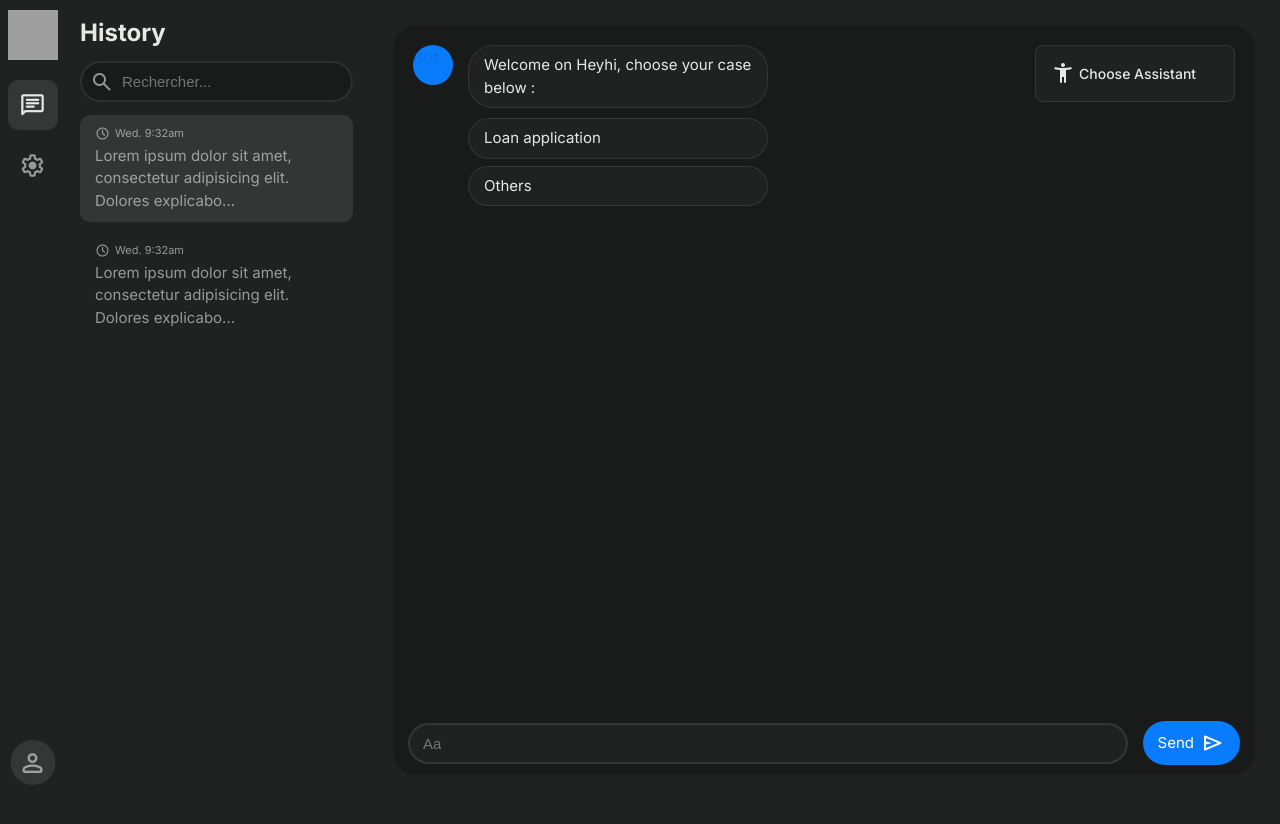
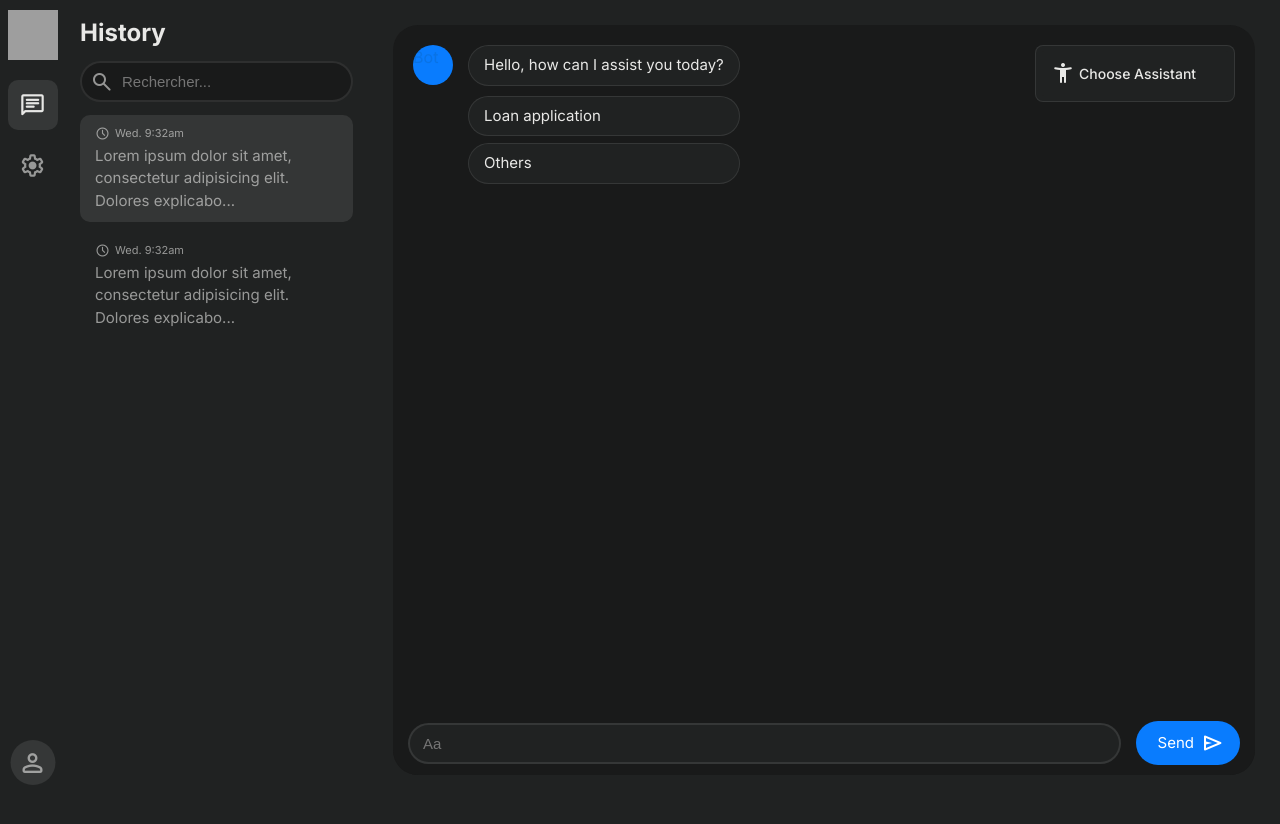
Before and after one commit to Shonned/Heyhi, a React (Vite) app in the folder frontend/: page / in a window 1280 px wide. Shown: the top 824 px of the page. Built offline with nearby package versions, Linux system fonts and the light colour scheme; grey boxes are pictures that could not be loaded.

Commit message:
chatbot improvements

```diff
--- a/frontend/src/components/ChatBot/ChatBot.jsx
+++ b/frontend/src/components/ChatBot/ChatBot.jsx
@@ -5,32 +5,52 @@ import { MessageBot, MessageUser } from './Message/Message.jsx';
 import SelectAssistant from "./SelectAssistant/SelectAssistant.jsx";
 import Button from "../Form/Button/Button.jsx";
 
+import { getBotResponseByName } from './Data/botData.js';
+import { getBotResponseByOption } from './Data/botHelper.js';
+
 const ChatBot = () => {
-
-    // Placeholder
-    const welcome = "Welcome on Heyhi, choose your case below :";
-    const startOptions = ['Loan application', 'Others'];
-
     const [request, setRequest] = useState('');
     const chatbotContentRef = useRef(null);
+    const [pendingResponse, setPendingResponse] = useState(false);
 
     const [messages, setMessages] = useState([
-        { content: welcome, isBot: true, options: startOptions },
+        { content: getBotResponseByName('welcome').content, isBot: true, options: getBotResponseByName('welcome').options },
     ]);
 
     const sendMessage = () => {
         if (request) {
             addMessage(request);
             setRequest('');
+            setPendingResponse(true);
+
+            const delay = Math.floor(Math.random() * (3000 - 1000 + 1)) + 1000;
+
+            setTimeout(() => {
+                const botResponse = getBotResponseByName('error').content;
+                addMessage(botResponse.content, botResponse.isBot, botResponse.options);
+                setPendingResponse(false);
+            }, delay);
         }
     };
 
     const handleOptionClick = (option) => {
         addMessage(option);
+        setPendingResponse(true);
+        const delay = Math.floor(Math.random() * (3000 - 1000 + 1)) + 1000;
+
+        setTimeout(() => {
+            const botResponse = getBotResponseByOption(option);
+            addMessage(botResponse.content, botResponse.isBot, botResponse.options);
+            setPendingResponse(false);
+        }, delay);
     };
 
-    const addMessage = (content) => {
-        setMessages([...messages, { content, isBot: false }]);
+
+    const addMessage = (content, isBot = false, options = []) => {
+        setMessages((prevMessages) => [
+            ...prevMessages,
+            { content, isBot, options },
+        ]);
         chatbotContentRef.current.scrollTo({
             top: chatbotContentRef.current.scrollHeight,
             behavior: 'smooth'
@@ -40,6 +60,8 @@ const ChatBot = () => {
     const handleRequest = (e) => {
         setRequest(e.target.value);
     }
+
+    const lastMessageHasOptions = messages.length > 0 && messages[messages.length - 1].options.length > 0
 
     return (
         <div className="chatbot">
@@ -61,8 +83,9 @@ const ChatBot = () => {
                     placeholder="Aa"
                     onChange={handleRequest}
                     value={request}
+                    disabled={pendingResponse || lastMessageHasOptions}
                 />
-                <Button onClick={sendMessage} text="Send" icon="send" />
+                <Button onClick={sendMessage} text="Send" icon="send" loading={pendingResponse}/>
             </div>
         </div>
     )
--- /dev/null
+++ b/frontend/src/components/ChatBot/Data/botData.js
@@ -0,0 +1,21 @@
+export const startOptions = ['Loan application', 'Others'];
+export const loanApplicationOptions = ['Personal loan', 'Business loan', 'Mortgage'];
+export const othersOptions = ['Account balance', 'Transaction history', 'Customer support'];
+
+const botResponses = [
+    {
+        name: 'welcome',
+        content: "Hello, how can I assist you today?",
+        isBot: true,
+        options: startOptions,
+    },
+    {
+        name: 'error',
+        content: "An error has occurred.",
+        isBot: true,
+    }
+];
+
+export const getBotResponseByName = (name) => {
+    return botResponses.find((response) => response.name === name);
+};
--- /dev/null
+++ b/frontend/src/components/ChatBot/Data/botHelper.js
@@ -0,0 +1,20 @@
+import { loanApplicationOptions, othersOptions } from './botData';
+
+export const getBotResponseByOption = (option) => {
+    switch (option) {
+        case 'Loan application':
+            return {
+                name: 'loan_application_help',
+                content: "Sure, I can help you with a loan application. Which type of loan are you interested in?",
+                isBot: true,
+                options: loanApplicationOptions,
+            };
+        case 'Personal loan':
+            return {
+                name: 'personal_loan_amount',
+                content: "Amount",
+                isBot: true,
+            };
+        // ...
+    }
+};
--- a/frontend/src/components/Form/Button/Button.css
+++ b/frontend/src/components/Form/Button/Button.css
@@ -17,6 +17,26 @@ button.button {
     border-radius: 25px;
 }
 
-button.button span {
+button.button span:not(.loader) {
     margin-left: 7px;
 }
+
+.loader {
+    width: 23px;
+    height: 23px;
+    border: 2.5px solid #FFF;
+    border-bottom-color: transparent;
+    border-radius: 50%;
+    display: inline-block;
+    box-sizing: border-box;
+    animation: rotation 1s linear infinite;
+}
+
+@keyframes rotation {
+    0% {
+        transform: rotate(0deg);
+    }
+    100% {
+        transform: rotate(360deg);
+    }
+}
--- a/frontend/src/components/Form/Button/Button.jsx
+++ b/frontend/src/components/Form/Button/Button.jsx
@@ -1,14 +1,21 @@
 import './Button.css'
 
 // eslint-disable-next-line react/prop-types
-const Button = ({ onClick, text, type, className, icon }) => {
+const Button = ({ onClick, text, type, className, icon, loading }) => {
     return (
         <button className={className} type={type} onClick={onClick}>
-            {text}
-            {icon && (
-                <span className="material-symbols-rounded">
-                    {icon}
-                </span>
+            {!loading && (
+                <>
+                    <span>{text}</span>
+                    {icon && (
+                        <span className="material-symbols-rounded">
+                            {icon}
+                        </span>
+                    )}
+                </>
+            )}
+            {loading && (
+                <span className="loader"></span>
             )}
         </button>
     );
--- a/frontend/src/components/Form/Input/Input.jsx
+++ b/frontend/src/components/Form/Input/Input.jsx
@@ -1,7 +1,7 @@
 import './Input.css'
 
 // eslint-disable-next-line react/prop-types
-const Input = ({ type, placeholder, value, onChange, icon }) => {
+const Input = ({ type, placeholder, value, onChange, icon, disabled }) => {
     return (
         <div className='input-group'>
             {icon && (
@@ -17,6 +17,7 @@ const Input = ({ type, placeholder, value, onChange, icon }) => {
                 value={value}
                 onChange={onChange}
                 className="text-input"
+                disabled={disabled}
             />
         </div>
     );
```
